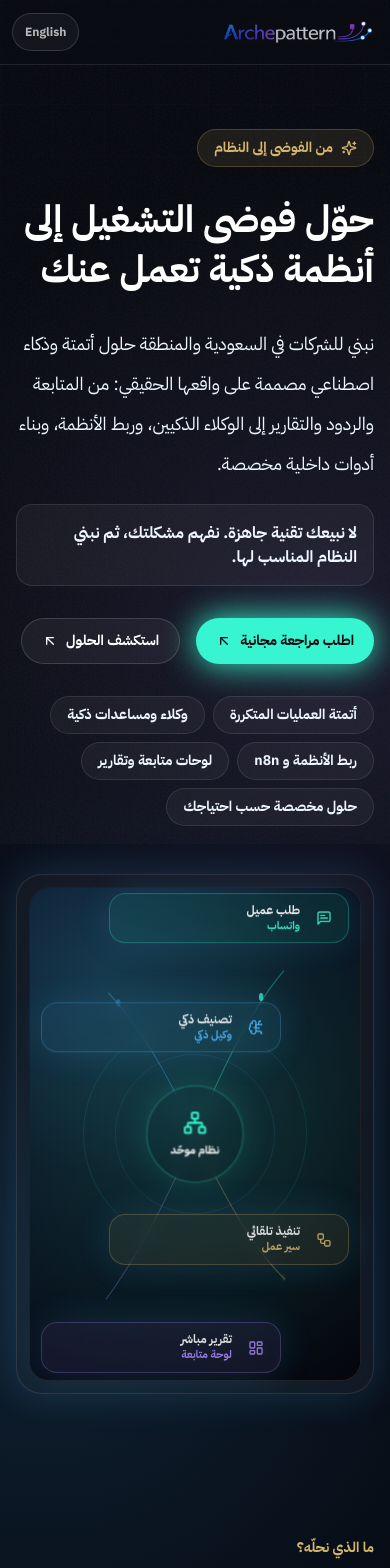
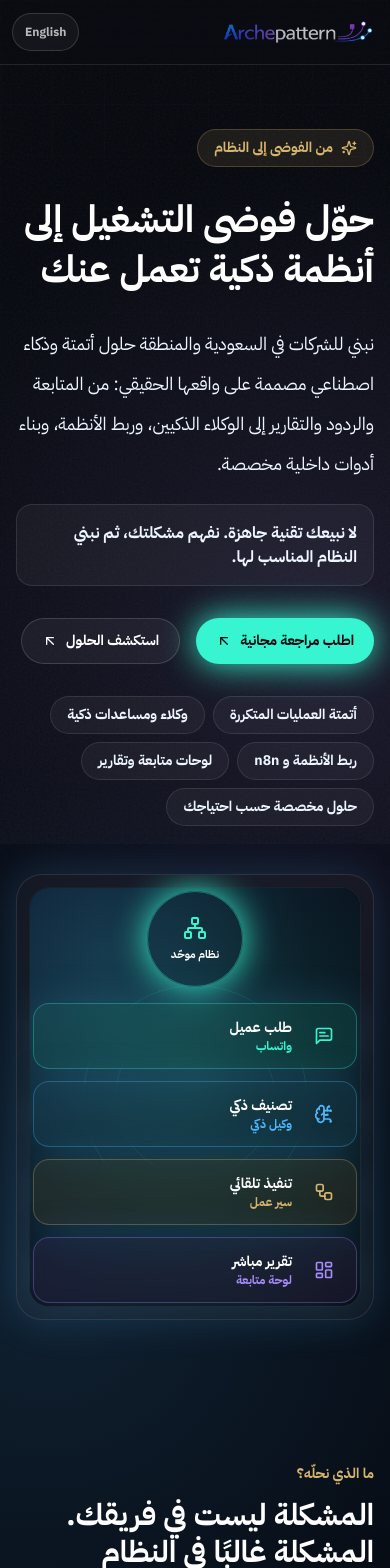
Before and after one commit to alhajjkhalid/archepattern-website, a Next.js app: page / in a window 390 px wide. Shown: the top 1568 px of the page. Built offline with nearby package versions, Linux system fonts and the light colour scheme.

Commit message:
Replace mobile workflow visual

```diff
--- a/app/globals.css
+++ b/app/globals.css
@@ -111,7 +111,7 @@ body {
 
 @media (max-width: 639px) {
   .workflow-visual {
-    min-height: 520px;
+    min-height: 0;
   }
 
   .workflow-node {
--- a/app/page.tsx
+++ b/app/page.tsx
@@ -514,7 +514,30 @@ function FloatingWorkflowHero({ nodes, centerLabel }: { nodes: typeof heroWorkfl
   const reduceMotion = useReducedMotion();
 
   return (
-    <div className="workflow-visual relative min-h-[410px] overflow-hidden rounded-[26px] border border-white/10 bg-white/[0.035] p-3 shadow-glow sm:min-h-[520px] sm:rounded-[34px] sm:p-4">
+    <div className="workflow-visual relative overflow-hidden rounded-[26px] border border-white/10 bg-white/[0.035] p-4 shadow-glow sm:min-h-[520px] sm:rounded-[34px]">
+      <div className="relative z-50 grid gap-3 sm:hidden">
+        <div className="mx-auto mb-1 flex h-24 w-24 flex-col items-center justify-center rounded-full border border-teal/35 bg-ink/82 text-center shadow-teal backdrop-blur">
+          <Network className="h-6 w-6 text-teal" />
+          <span className="mt-2 text-[0.68rem] font-extrabold leading-tight text-white">{centerLabel}</span>
+        </div>
+        {nodes.map((node) => {
+          const Icon = node.icon;
+          return (
+            <div key={node.label} className={`rounded-2xl border bg-ink/76 p-3 shadow-glow backdrop-blur ${node.tone}`}>
+              <div className="flex items-center gap-3">
+                <span className="flex h-10 w-10 shrink-0 items-center justify-center rounded-xl bg-white/8">
+                  <Icon className="h-5 w-5" />
+                </span>
+                <span>
+                  <span className="block text-sm font-extrabold text-white">{node.label}</span>
+                  <span className="block text-xs font-bold text-white/46">{node.meta}</span>
+                </span>
+              </div>
+            </div>
+          );
+        })}
+      </div>
+
       <div className="absolute inset-3 overflow-hidden rounded-[20px] border border-white/10 bg-ink sm:inset-4 sm:rounded-[26px]">
         <div className="absolute inset-0 bg-[radial-gradient(circle_at_50%_45%,rgba(55,245,208,0.16),transparent_18rem),radial-gradient(circle_at_22%_16%,rgba(77,184,255,0.14),transparent_13rem),linear-gradient(135deg,rgba(12,24,43,0.98),rgba(5,7,13,0.96))]" />
         <div className="absolute inset-0 geometric-grid opacity-[0.18]" />
@@ -522,7 +545,7 @@ function FloatingWorkflowHero({ nodes, centerLabel }: { nodes: typeof heroWorkfl
         <div className="absolute left-1/2 top-1/2 h-40 w-40 -translate-x-1/2 -translate-y-1/2 rounded-full border border-electric/10 sm:h-48 sm:w-48" />
       </div>
 
-      <svg className="pointer-events-none absolute inset-0 z-40 h-full w-full" viewBox="0 0 640 520" preserveAspectRatio="none" aria-hidden="true">
+      <svg className="pointer-events-none absolute inset-0 z-40 hidden h-full w-full sm:block" viewBox="0 0 640 520" preserveAspectRatio="none" aria-hidden="true">
         <path d="M480 96 C424 132 372 190 320 260" stroke="rgba(55,245,208,0.34)" strokeWidth="1.5" fill="none" />
         <path d="M164 118 C218 150 270 198 320 260" stroke="rgba(77,184,255,0.32)" strokeWidth="1.5" fill="none" />
         <path d="M482 406 C426 376 372 324 320 260" stroke="rgba(214,181,109,0.30)" strokeWidth="1.5" fill="none" />
@@ -547,7 +570,7 @@ function FloatingWorkflowHero({ nodes, centerLabel }: { nodes: typeof heroWorkfl
         })}
       </svg>
 
-      <div className="absolute left-1/2 top-1/2 z-50 h-24 w-24 -translate-x-1/2 -translate-y-1/2 sm:h-28 sm:w-28">
+      <div className="absolute left-1/2 top-1/2 z-50 hidden h-24 w-24 -translate-x-1/2 -translate-y-1/2 sm:block sm:h-28 sm:w-28">
         <motion.div
           className="flex h-full w-full flex-col items-center justify-center rounded-full border border-teal/35 bg-ink/82 text-center shadow-teal backdrop-blur"
           animate={reduceMotion ? undefined : { scale: [1, 1.035, 1], boxShadow: ["0 0 24px rgba(55,245,208,0.10)", "0 0 44px rgba(55,245,208,0.24)", "0 0 24px rgba(55,245,208,0.10)"] }}
@@ -563,7 +586,7 @@ function FloatingWorkflowHero({ nodes, centerLabel }: { nodes: typeof heroWorkfl
         return (
           <motion.div
             key={node.label}
-            className={`workflow-node workflow-node-${index} absolute z-50 min-w-0 rounded-2xl border bg-ink/76 p-2 shadow-glow backdrop-blur sm:min-w-36 sm:p-3 ${node.className} ${node.tone}`}
+            className={`workflow-node workflow-node-${index} absolute z-50 hidden min-w-0 rounded-2xl border bg-ink/76 p-2 shadow-glow backdrop-blur sm:block sm:min-w-36 sm:p-3 ${node.className} ${node.tone}`}
             animate={reduceMotion ? undefined : { y: [0, -5, 0], opacity: [0.86, 1, 0.86] }}
             transition={{ duration: 5.6, delay: index * 0.45, repeat: Infinity, ease: "easeInOut" }}
           >
```
